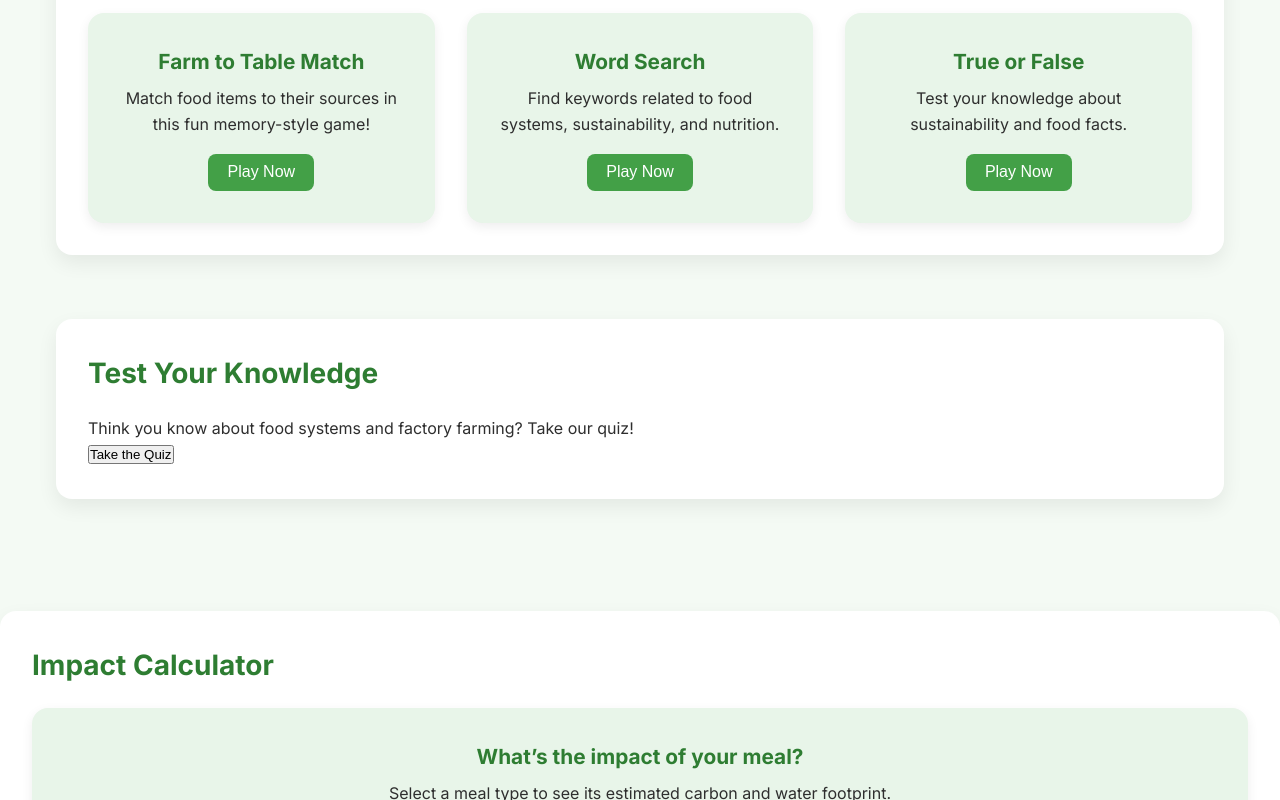
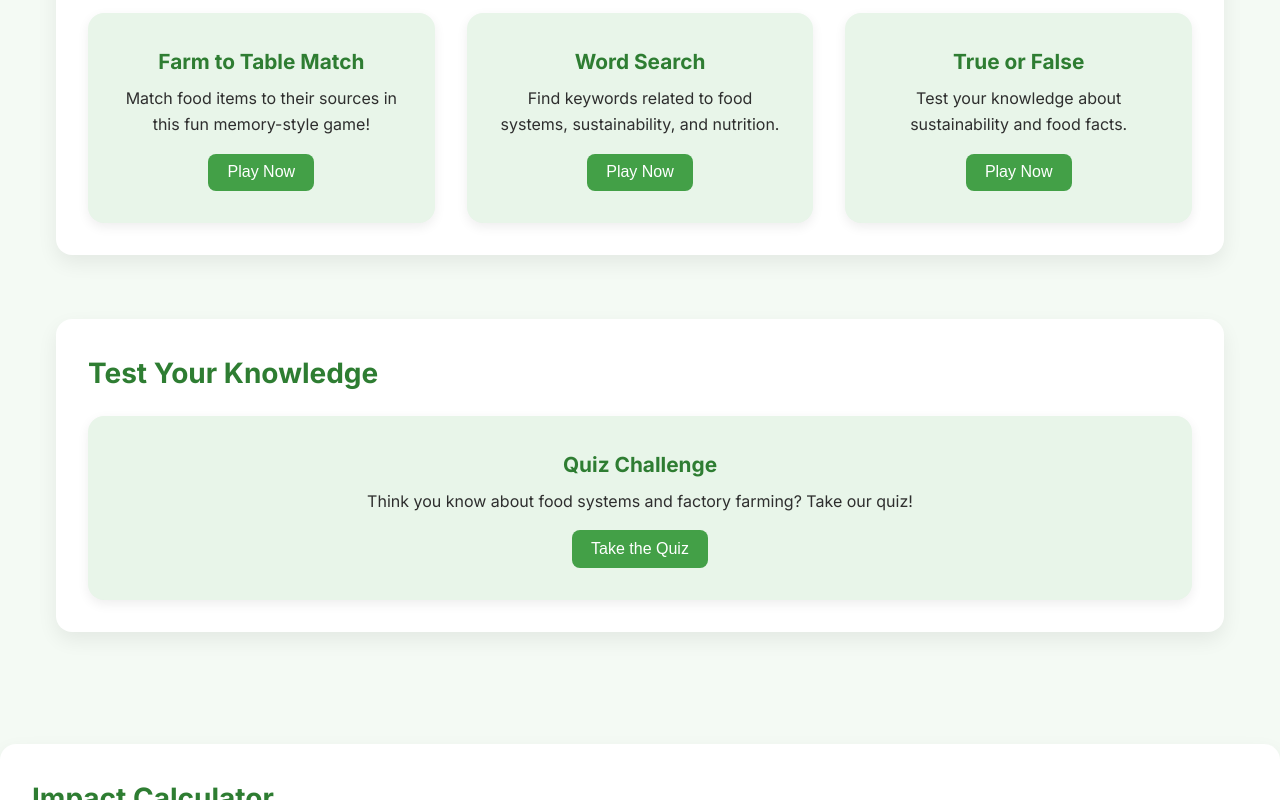
Before and after one commit to sanaxamjad/ReducetarianFoundationDataAnalysis, a plain HTML site: page index.html in a window 1280 px wide. Shown: the part 458-1258 px from the top of the page. Drawn offline with Linux system fonts and the light colour scheme.

Commit message:
Quiz CSS Button Commit

```diff
--- a/index.html
+++ b/index.html
@@ -282,8 +282,11 @@
 
     <section id="quiz-link">
       <h2>Test Your Knowledge</h2>
-      <p>Think you know about food systems and factory farming? Take our quiz!</p>
-      <button onclick="window.location.href='quiz.html'">Take the Quiz</button>
+      <div class="game-container">
+        <div class="game-card">
+          <h3>Quiz Challenge</h3>
+          <p>Think you know about food systems and factory farming? Take our quiz!</p>
+          <button onclick="window.location.href='quiz.html'">Take the Quiz</button>
     </section>
   </main>
 
```
